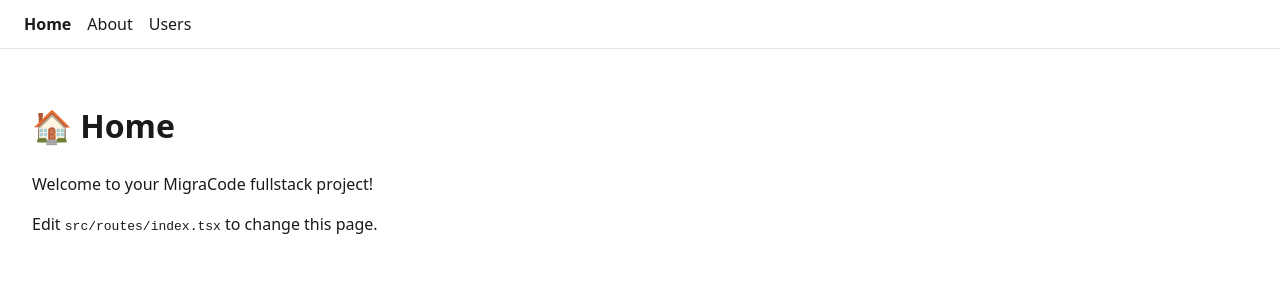
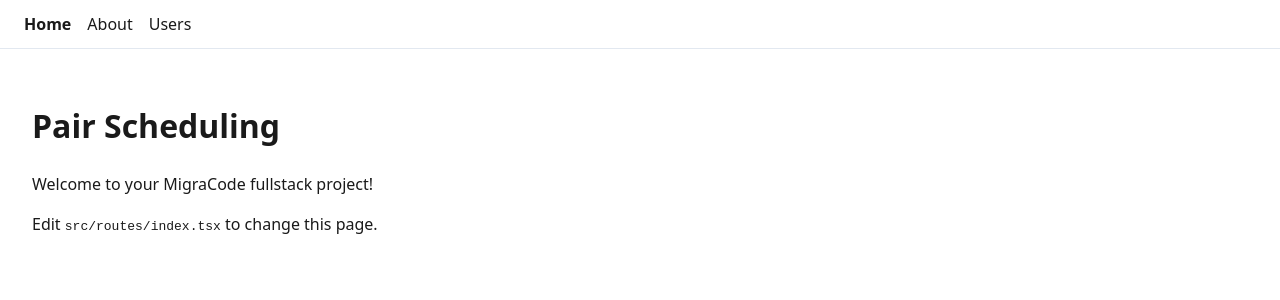
Before and after one commit to theangelskies/Pair-Scheduling, a React (Vite) app in the folder frontend/: page / in a window 1280 px wide. Shown: the top 300 px of the page. Built offline with nearby package versions, Linux system fonts and the light colour scheme.

Commit message:
Update HomePage title to 'Pair Scheduling'

```diff
--- a/frontend/src/routes/index.tsx
+++ b/frontend/src/routes/index.tsx
@@ -8,7 +8,7 @@ export const Route = createFileRoute('/')({
 function HomePage() {
   return (
     <div>
-      <h1>🏠 Home</h1>
+      <h1>Pair Scheduling</h1>
       <p>Welcome to your MigraCode fullstack project!</p>
       <p>
         Edit <code>src/routes/index.tsx</code> to change this page.
```
